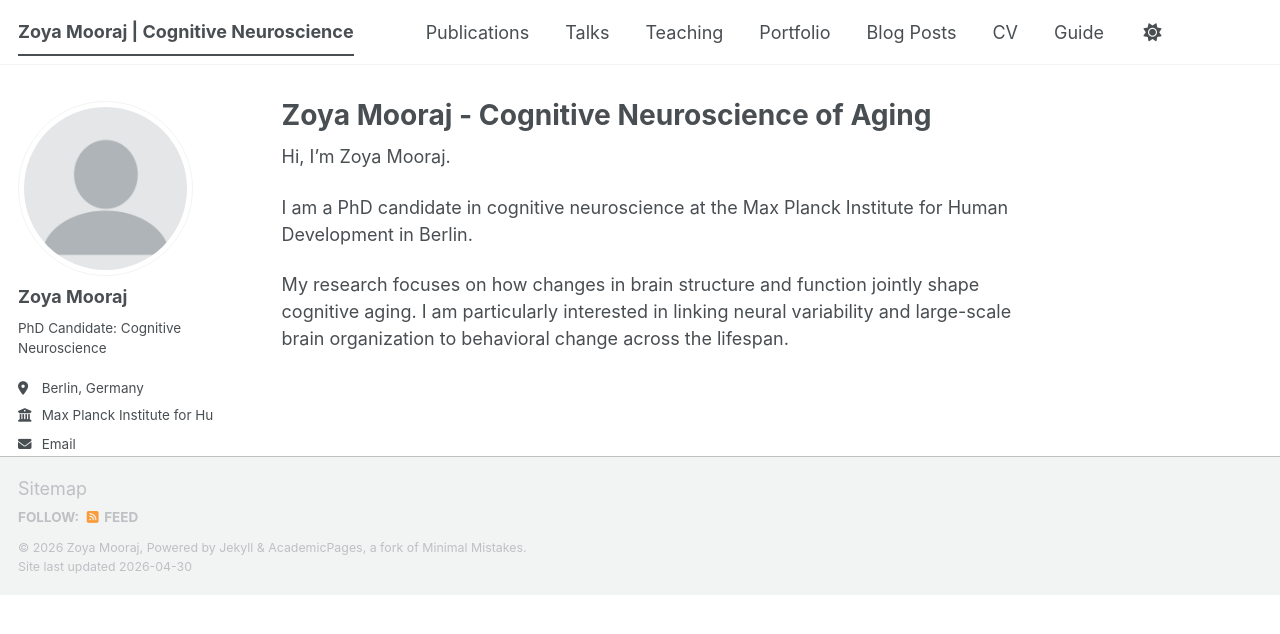
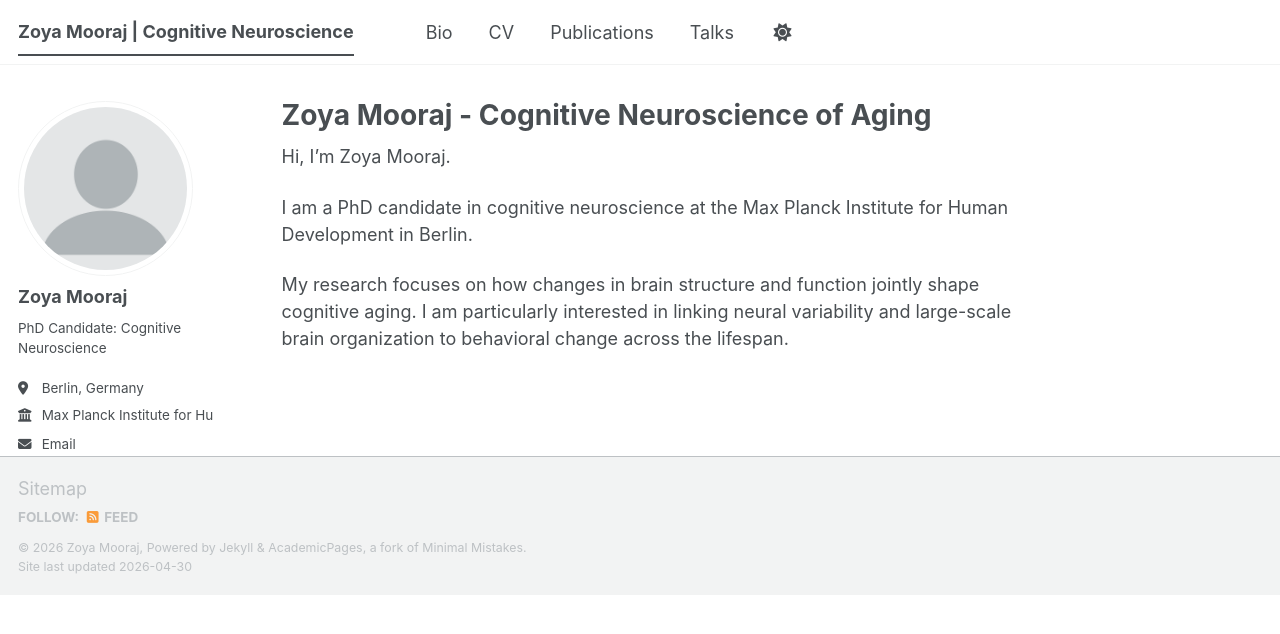
Before and after one commit to zoya-mooraj/zoya-mooraj.github.io, a Jekyll site: the page built from _pages/about.md, in a window 1280 px wide. Shown: the top 634 px of the page. Built offline with Jekyll 4.4.1, drawn with Linux system fonts in a browser that asks for light colours; some web fonts are replaced; a script bundle is joined from its source files by our own code; library files that are not in the unit come from our copies; some of the changed lines change nothing that is shown.

Commit message:
Update navigation with Bio and CV links
Added Bio and CV sections to navigation while commenting out Teaching, Portfolio, Blog Posts, and Guide.

```diff
--- a/_data/navigation.yml
+++ b/_data/navigation.yml
@@ -8,26 +8,29 @@
 #      Markdown formatted page while the second is generated using JSON.
 
 main:
+  - title: "Bio"
+    url: /biography/
+
+  - title: "CV"
+    url: /cv/
+
   - title: "Publications"
     url: /publications/
 
   - title: "Talks"
     url: /talks/
 
-  - title: "Teaching"
-    url: /teaching/
+ # - title: "Teaching"
+ #   url: /teaching/
 
-  - title: "Portfolio"
-    url: /portfolio/
+ # - title: "Portfolio"
+ #   url: /portfolio/
 
-  - title: "Blog Posts"
-    url: /year-archive/
-
-  - title: "CV"
-    url: /cv/
+  # - title: "Blog Posts"
+  #  url: /year-archive/
 
   # - title: "CV"
   #   url: /cv-json/
 
-  - title: "Guide"
-    url: /markdown/
+  # - title: "Guide"
+  #  url: /markdown/
```
